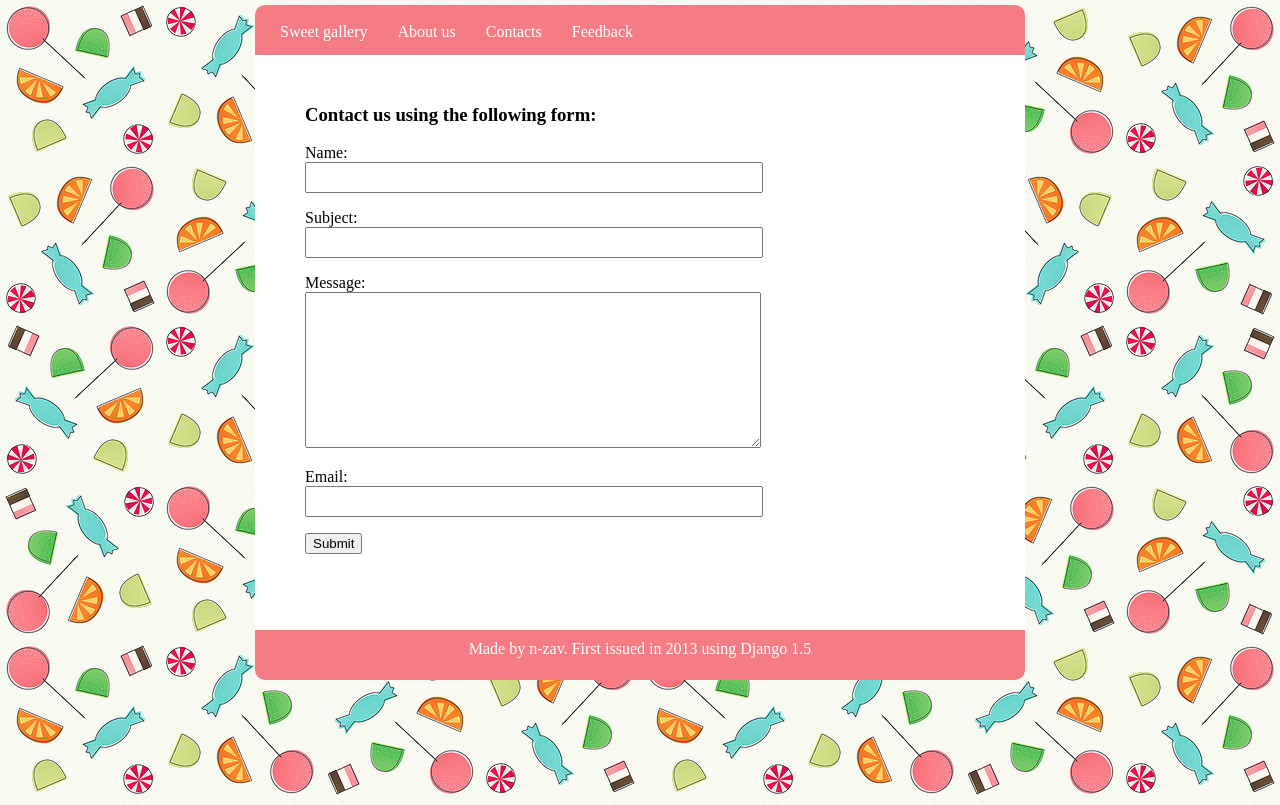
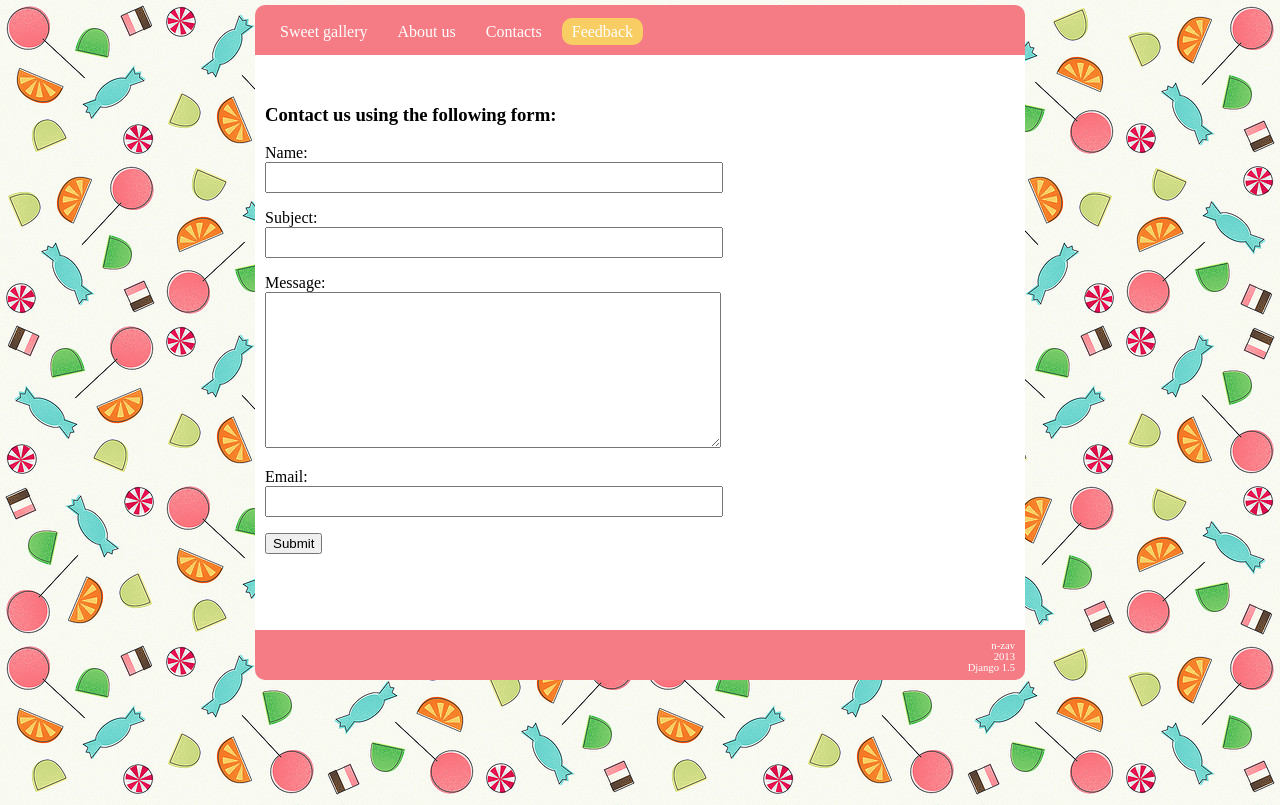
Before and after one commit to n-zav/sweets, a Django app: page /feedback/ in a window 1280 px wide. Run offline with Django 3.2, Linux system fonts and the light colour scheme.

Commit message:
17: added translations

```diff
--- a/static/css/my.css
+++ b/static/css/my.css
@@ -65,7 +65,7 @@
 }
 #content {
     height: 100%;
-    margin: 0 40px 0;
+    margin: 0;
     padding: 30px 10px;
 }
 #about {
@@ -121,7 +121,7 @@
     text-align: center;
     color: #F57C85;
 }
-ul li {
+ul.pagination li {
     display: inline;
 }
 li.other {
@@ -147,7 +147,7 @@
     width: 335px;
 }
 ul#footer {
-   list-style:none;
+    list-style:none;
     margin: 0 auto 30px;
     width: 750px;
     height: 30px;
@@ -155,6 +155,7 @@
     border-radius: 0 0 10px 10px;
     padding:10px;
     overflow:auto; /* makes sure the container fits the floated list-items below */
-    text-align: center;
     color: white;
+    text-align: right;
+    font-size: 8pt;
 }
--- a/sweets/views.py
+++ b/sweets/views.py
@@ -3,6 +3,7 @@
 from sweets.forms import ContactForm
 from sortable_listview import SortableListView
 from sweets.models import Product
+from django.utils.translation import ugettext_lazy as _
 
 
 def feedback(request):
@@ -27,10 +28,10 @@
 
 
 class ProductListView(SortableListView):
-    allowed_sort_fields = {'name': {'default_direction': '', 'verbose_name': 'Name'},
-                           'date': {'default_direction': '-','verbose_name': 'Date added'},
-                           'price': {'default_direction': '-','verbose_name': 'Price'}}
+    allowed_sort_fields = {'name': {'default_direction': '', 'verbose_name': _('Product name')},
+                           'date': {'default_direction': '-','verbose_name': _('Date added')},
+                           'price': {'default_direction': '-','verbose_name': _('Price')}}
     default_sort_field = 'date'
-    paginate_by = 10
+    paginate_by = 5
     template_name = 'index.html'
     model = Product
--- a/templates/base.html
+++ b/templates/base.html
@@ -35,7 +35,10 @@
     </div>
 </div>
 
-<ul id="footer">{% trans 'Made by n-zav. First issued in 2013 using Django 1.5' %}
+<ul id="footer">
+    <li>n-zav </li>
+    <li>2013</li>
+    <li>Django 1.5</li>
 </ul>
 
 </body>
--- a/templates/sortable_listview/sorting.html
+++ b/templates/sortable_listview/sorting.html
@@ -1,4 +1,6 @@
-<span class="sorting-title"> Sort by: </span>
+{% load i18n %}
+
+<span class="sorting-title"> {% trans "Sort by:" %} </span>
     {% for sort_link in sort_link_list %}
         <span class="sorting">
             <a class="sorting" href="{{ sort_link.path }}">
```
Also changed, not shown: templates/sortable_listview/pagination.html (+20 -12 lines), locale/ru/LC_MESSAGES/django.po, 1 other file.
